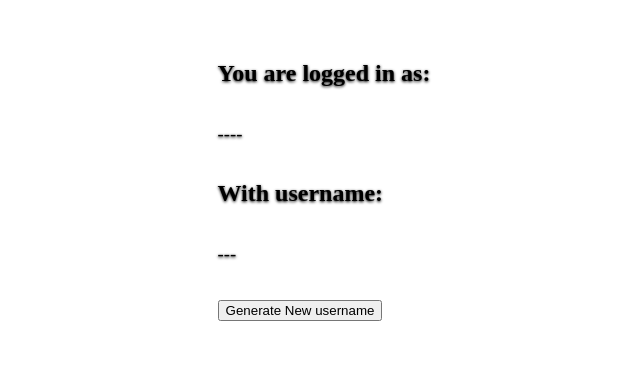
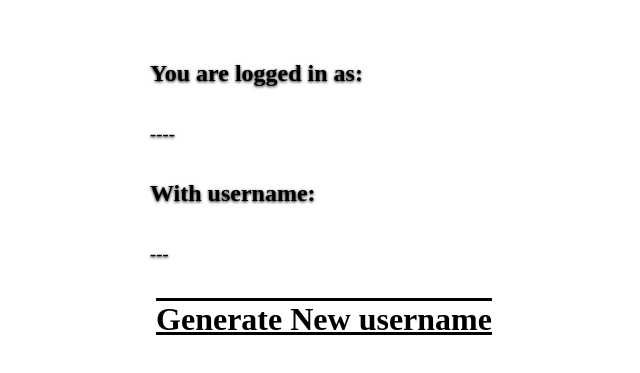
Before and after one commit to Tlholo-Koma/Crosses, a website: page resource/pages/profile.html in a window 1280 px wide. Shown: the part 187-560 px from the top of the page, without its empty margins (316-956 px from the left). Drawn offline with Linux system fonts and the light colour scheme; files that its build step writes are made by us from their sources; no server answers; files whose address does not match are found by name.

Commit message:
profile page style more conforming

```diff
--- a/resource/styles/profile.css
+++ b/resource/styles/profile.css
@@ -6,3 +6,16 @@ h3{
   padding-bottom: 1rem;
   font-weight: lighter;
 }
+
+button {
+  text-decoration: underline overline;
+  font-weight: bold;
+  background-color: white;
+  border: none;
+  font-size: 2rem;
+  font-family: var(--main-font);
+}
+button:hover {
+  text-shadow: 0 1px 3px #000;
+  cursor: pointer;
+}
```
